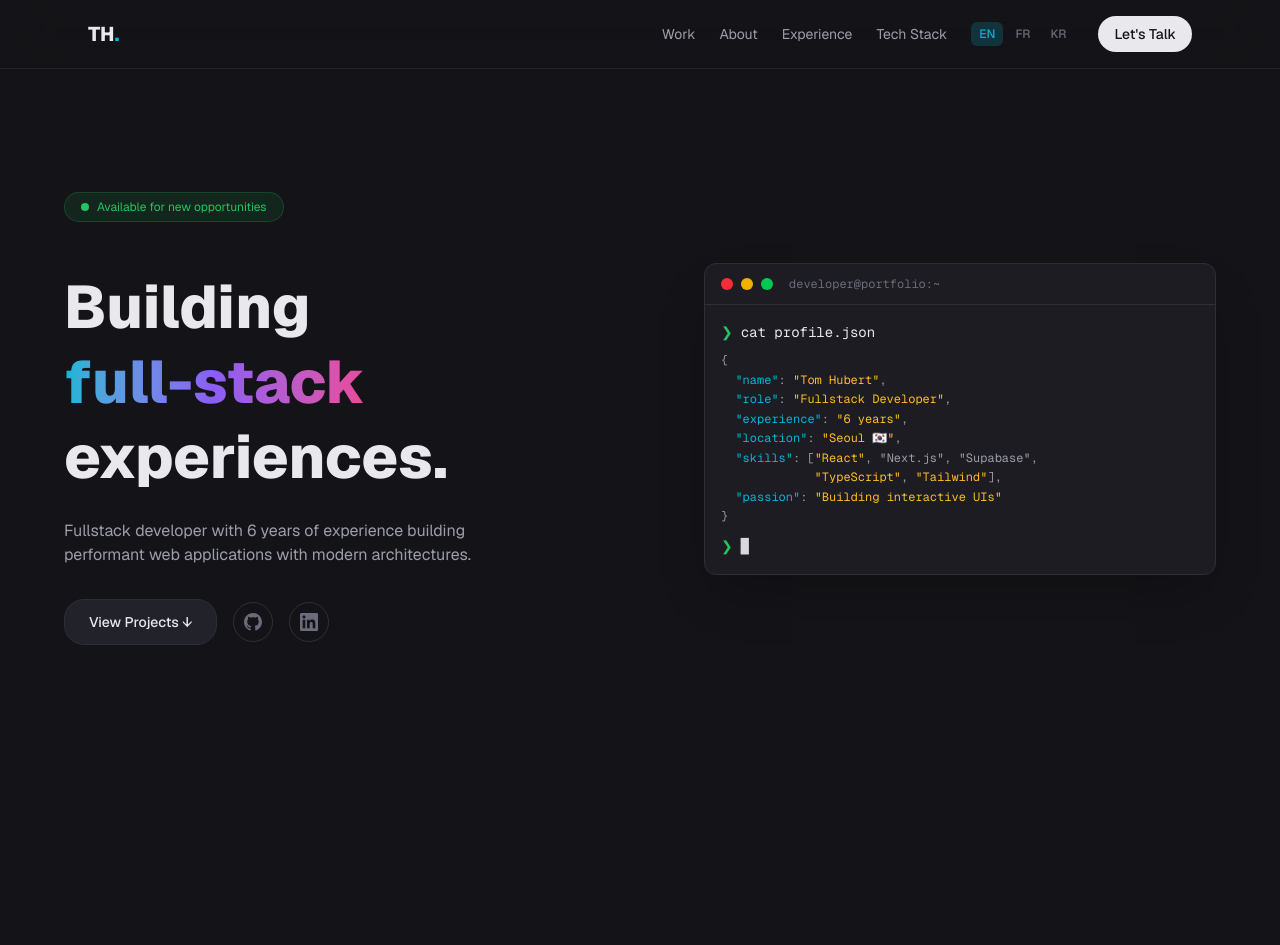
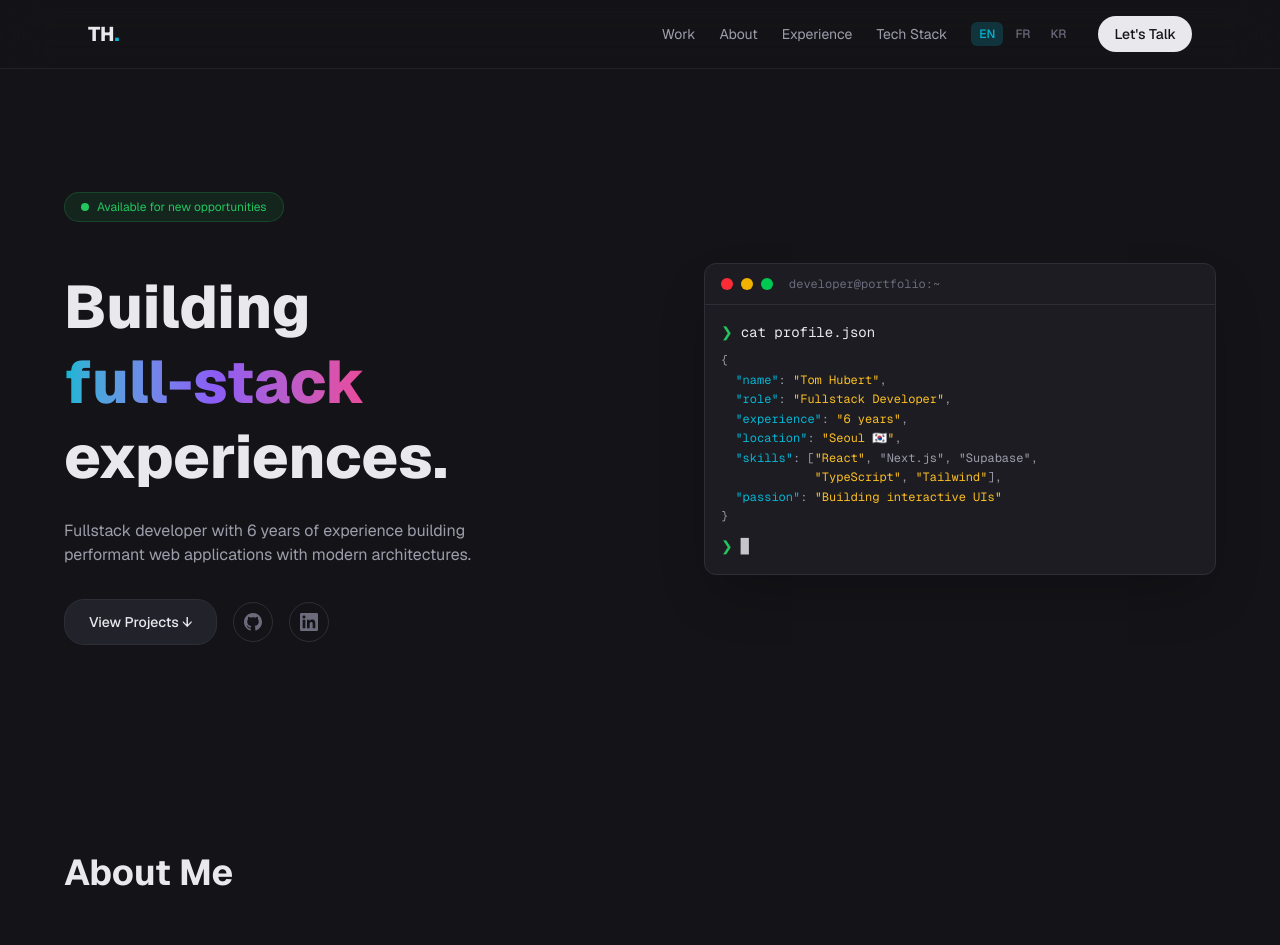
Before and after one commit to tomhubert50400/new-portfolio, a Next.js app: page /en in a window 1280 px wide. Shown: the top 945 px of the page. Before the commit the page ends 800 px from the top, so only its background shows below. Built offline with nearby package versions, Linux system fonts and the light colour scheme.

Commit message:
auto: update page.tsx

```diff
--- a/app/[locale]/page.tsx
+++ b/app/[locale]/page.tsx
@@ -1,9 +1,11 @@
 import { Hero } from "@/components/sections/Hero";
+import { About } from "@/components/sections/About";
 
 export default function Home() {
   return (
     <>
       <Hero />
+      <About />
     </>
   );
 }
```
